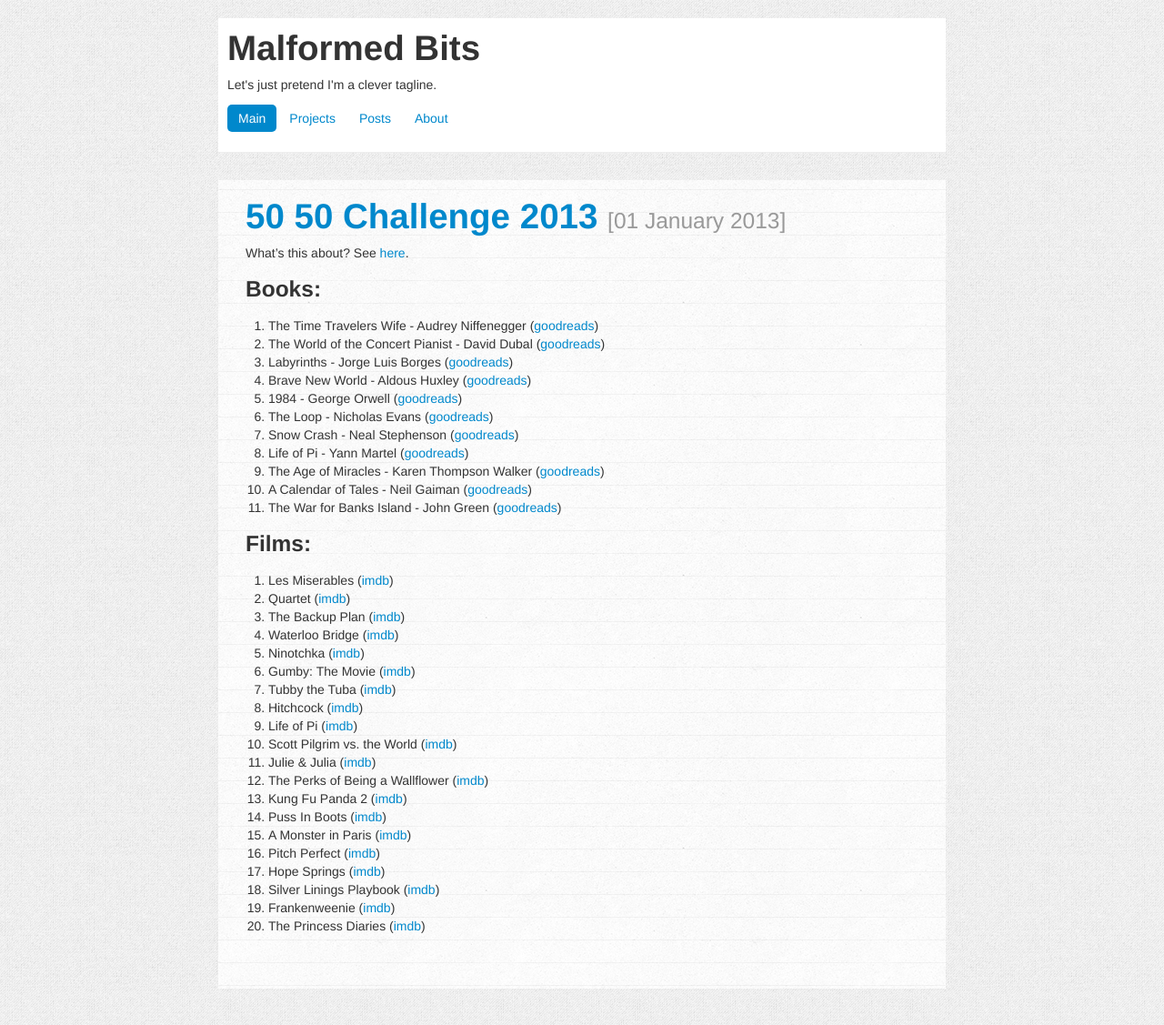
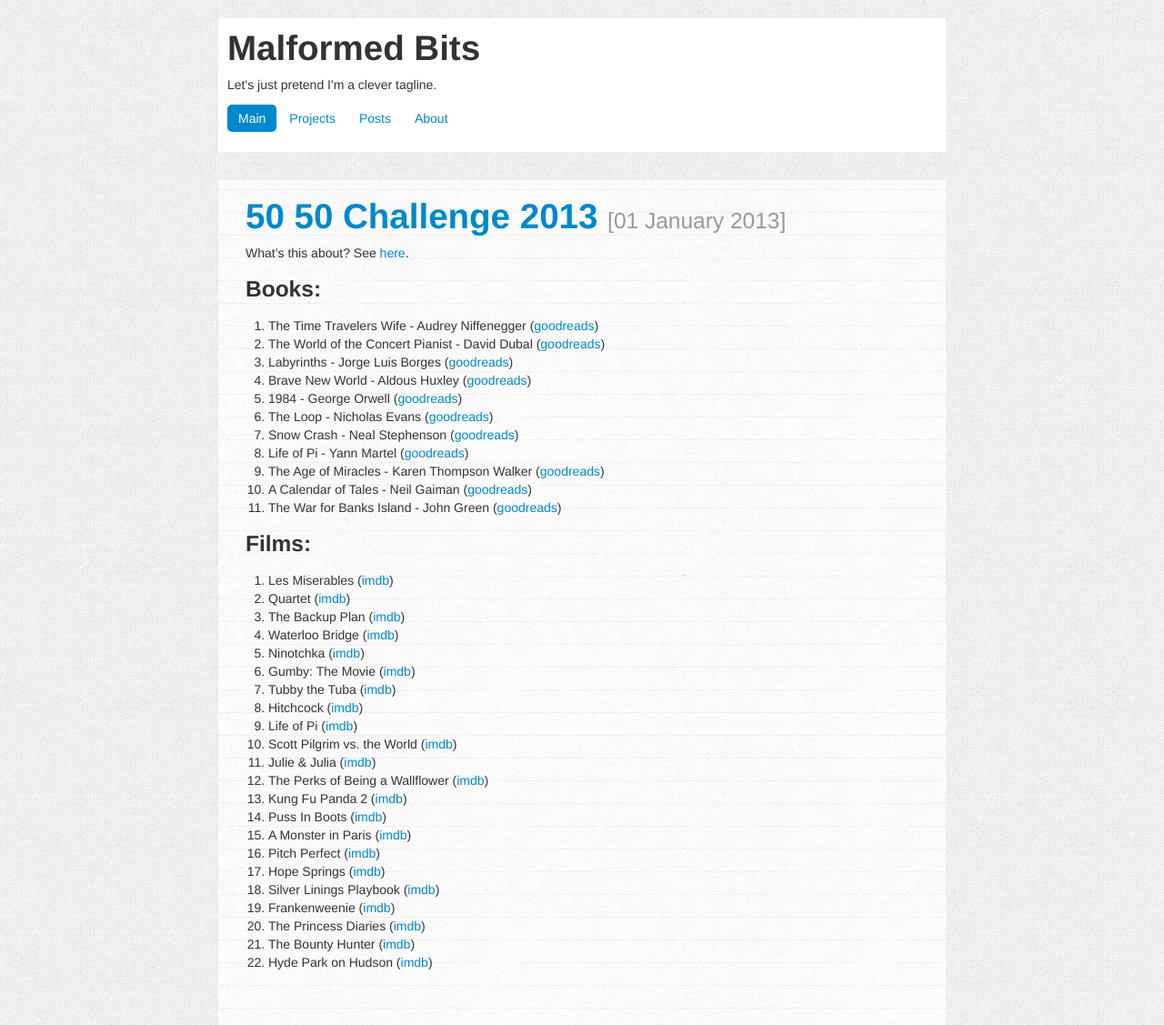
Before and after one commit to charlottepierce/charlottepierce.github.com, a Jekyll site: the page built from _posts/2013-01-01-50-50-Challenge-2013.markdown, in a window 1280 px wide. Shown: the whole page at 91% size. Built offline with Jekyll 4.4.1, drawn with Linux system fonts in a browser that asks for light colours.

Commit message:
Updated 50/50 challenge list.
Signed-off-by: Charlotte Pierce <charlotte@malformed-bits.com>

```diff
--- a/_posts/2013-01-01-50-50-Challenge-2013.markdown
+++ b/_posts/2013-01-01-50-50-Challenge-2013.markdown
@@ -41,3 +41,5 @@ What's this about? See [here](http://www.fiftyfifty.me/introduction/).
 18. Silver Linings Playbook ([imdb](http://www.imdb.com/title/tt1045658/))
 19. Frankenweenie ([imdb](http://www.imdb.com/title/tt1142977/))
 20. The Princess Diaries ([imdb](http://www.imdb.com/title/tt0247638/))
+21. The Bounty Hunter ([imdb](http://www.imdb.com/title/tt1038919/))
+22. Hyde Park on Hudson ([imdb](http://www.imdb.com/title/tt1477855/))
```
